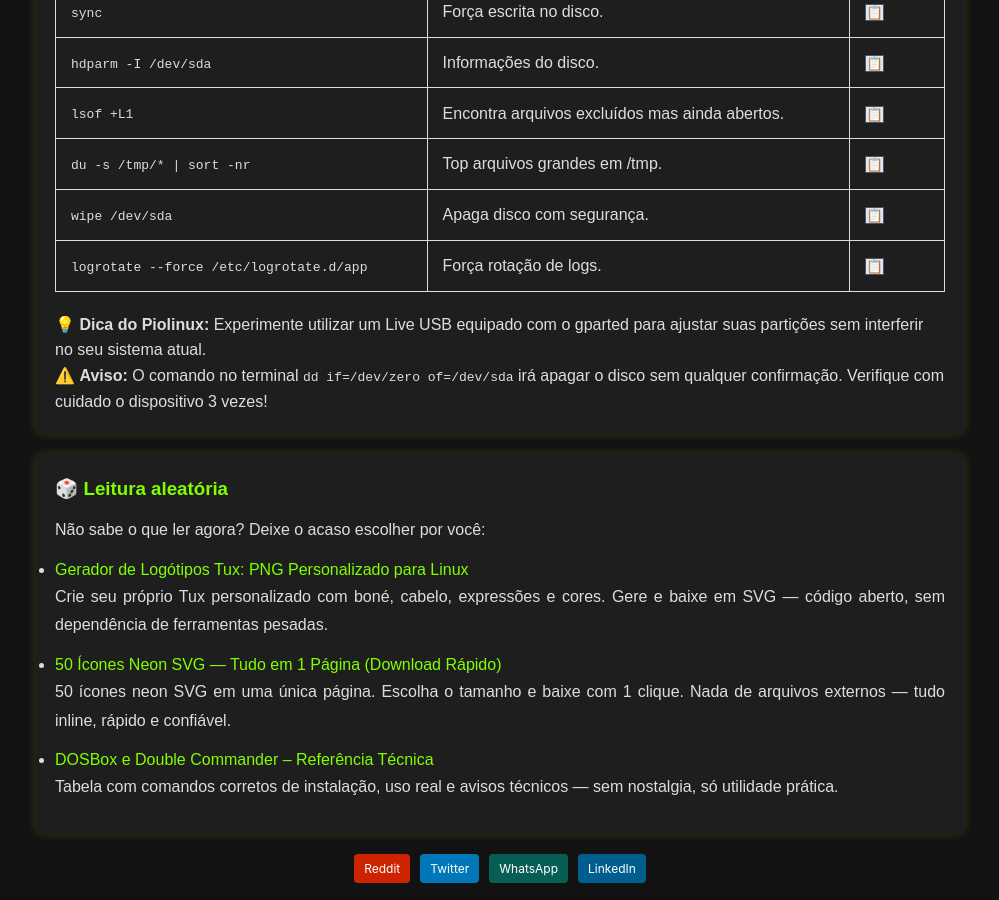
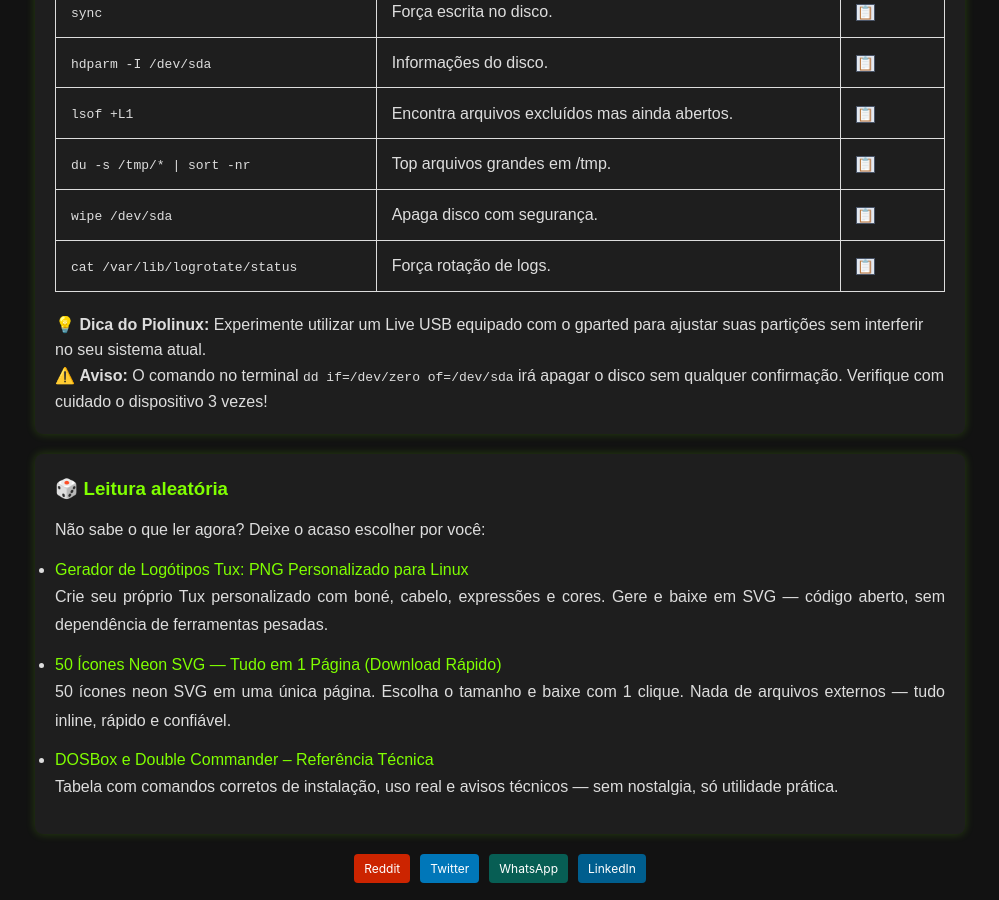
Before and after one commit to Piolinux/piolinux-site, a Jekyll site: the page built from _pages/_comandos/recuperacao-e-manutencao.md, in a window 1280 px wide and 900 px high, scrolled down 1025 px. Shown: the whole window, without its empty margins (140-1139 px from the left). Built offline with Jekyll 4.4.1, drawn with Linux system fonts in a browser that asks for light colours.

Commit message:
Update recuperacao-e-manutencao.md

```diff
--- a/_pages/_comandos/recuperacao-e-manutencao.md
+++ b/_pages/_comandos/recuperacao-e-manutencao.md
@@ -130,9 +130,9 @@ function filtrarLinhas(termo) {
       <td data-label="Ação"><button class="copy-btn" data-command="wipe /dev/sda">📋</button></td>
     </tr>
     <tr>
-      <td data-label="Comando"><code>logrotate --force /etc/logrotate.d/app</code></td>
+      <td data-label="Comando"><code>cat /var/lib/logrotate/status</code></td>
       <td data-label="Descrição">Força rotação de logs.</td>
-      <td data-label="Ação"><button class="copy-btn" data-command="logrotate --force /etc/logrotate.d/app">📋</button></td>
+      <td data-label="Ação"><button class="copy-btn" data-command="cat /var/lib/logrotate/status">📋</button></td>
     </tr>
   </tbody>
 </table>
```
